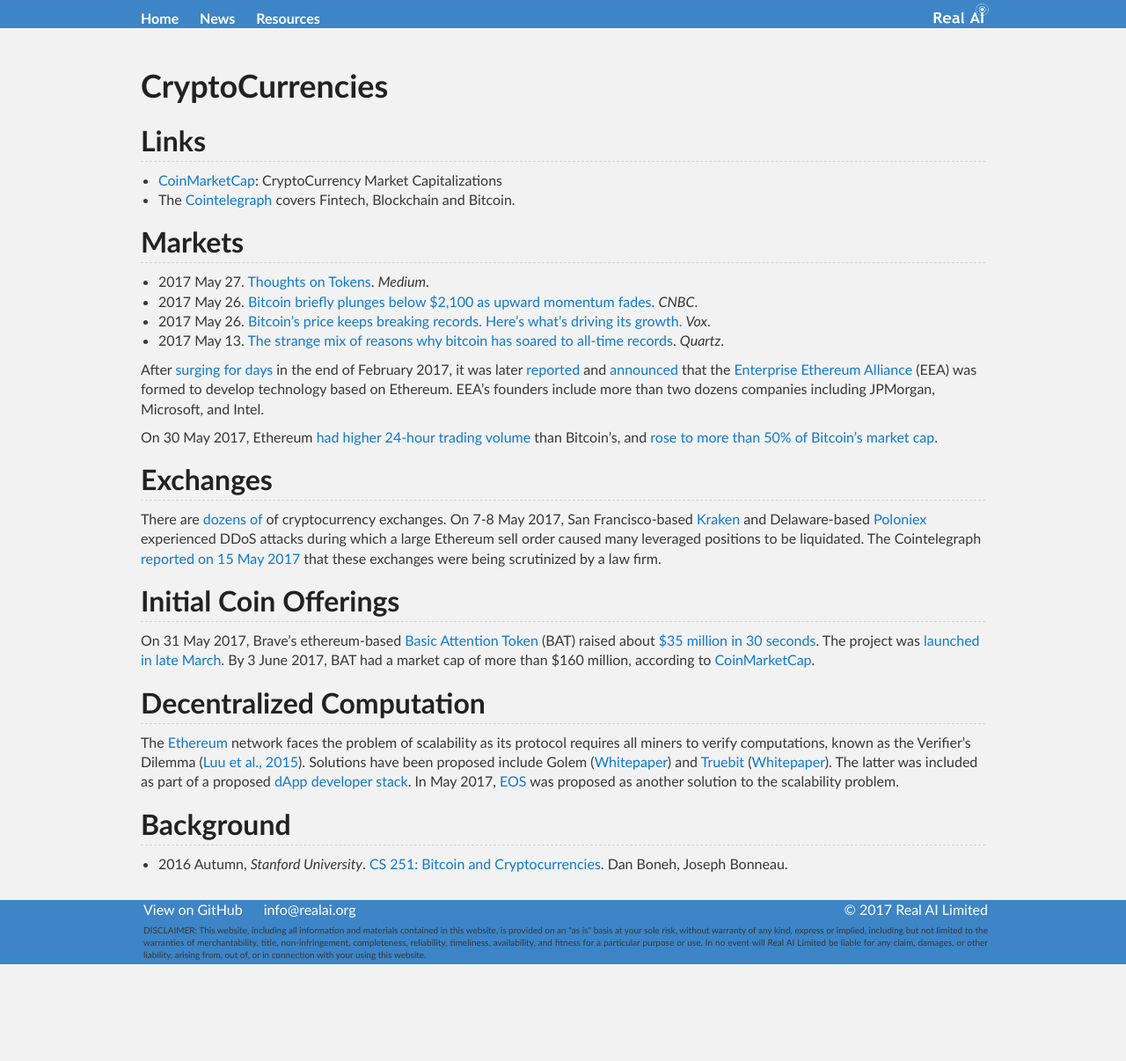
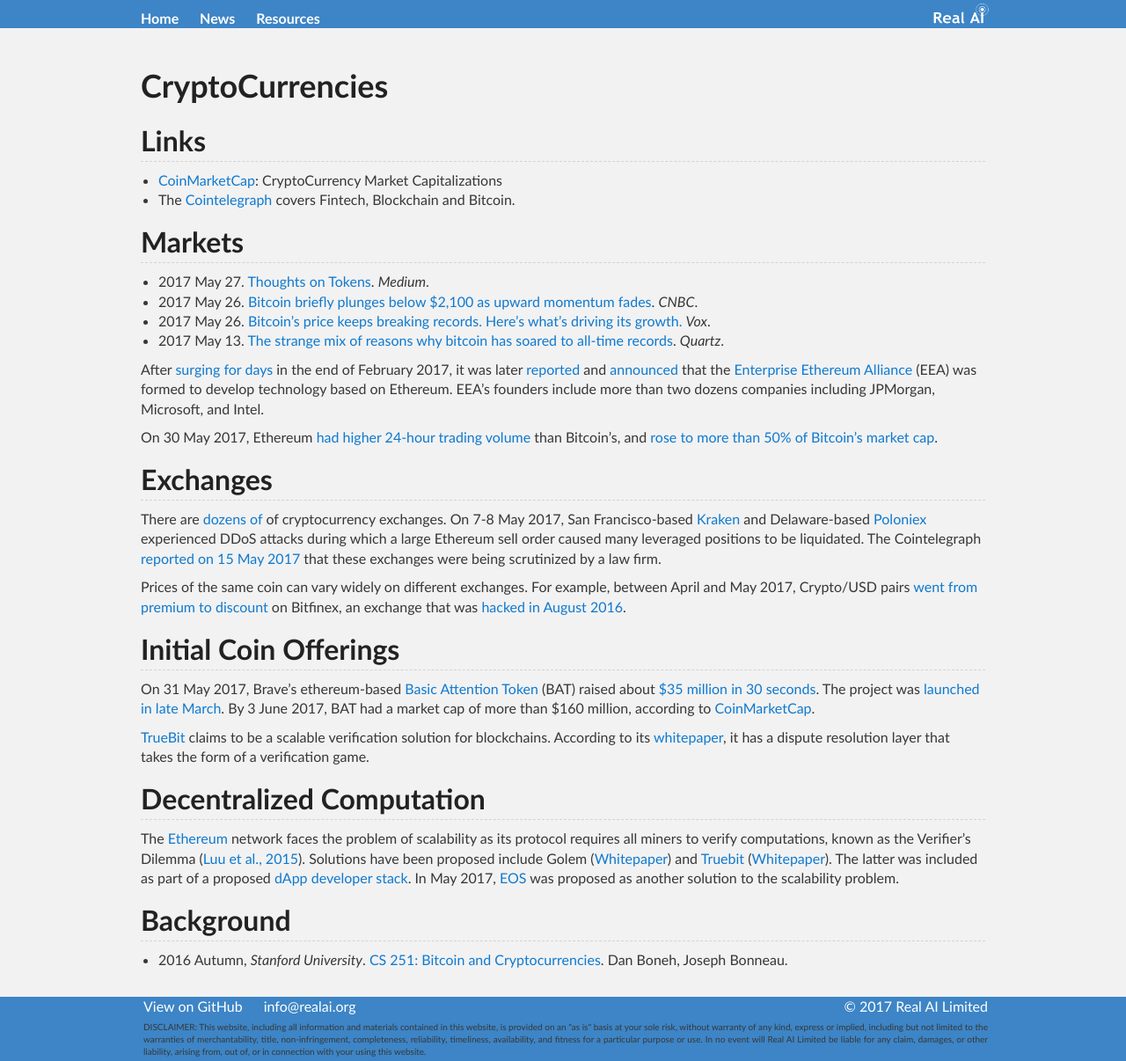
Before and after one commit to Tonywuhk/realai.org, a Jekyll site: the page built from coins.md, in a window 1280 px wide. Shown: the whole page at 88% size. Built offline with Jekyll 4.4.1, drawn with Linux system fonts in a browser that asks for light colours; our own code applies the rules of GitHub Pages for plain Markdown files; comment, search, counter and statistics services are not loaded; the repository's description, which GitHub fills in, is left out; before the commit the page ends 1096 px from its top, so only the background shows below that.

Commit message:
Update coins.md

```diff
--- a/coins.md
+++ b/coins.md
@@ -23,9 +23,13 @@
 
 There are [dozens of](https://www.cryptocoincharts.info/markets/info) of cryptocurrency exchanges. On 7-8 May 2017, San Francisco-based [Kraken](https://www.kraken.com/) and Delaware-based [Poloniex](https://poloniex.com/) experienced DDoS attacks during which a large Ethereum sell order caused many leveraged positions to be liquidated. The Cointelegraph [reported on 15 May 2017](https://cointelegraph.com/news/bitcoin-exchanges-kraken-poloniex-to-be-scrutinized-for-possible-insider-trading-manipulation) that these exchanges were being scrutinized by a law firm.
 
+Prices of the same coin can vary widely on different exchanges. For example, between April and May 2017, Crypto/USD pairs [went from premium to discount](https://medium.com/@Austerity_Sucks/why-bitfinex-went-from-a-premium-in-its-crypto-usd-pairs-to-now-a-significant-discount-e7be193d7cb0) on Bitfinex, an exchange that was [hacked in August 2016](https://en.wikipedia.org/wiki/Bitfinex_hack).
+
 ## Initial Coin Offerings
 
 On 31 May 2017, Brave's ethereum-based [Basic Attention Token](https://basicattentiontoken.org/) (BAT) raised about [$35 million in 30 seconds](http://www.coindesk.com/35-million-30-seconds-token-sale-internet-browser-brave-sells/). The project was [launched in late March](http://www.coindesk.com/web-browser-brave-to-launch-ico-for-ethereum-ad-token/). By 3 June 2017, BAT had a market cap of more than $160 million, according to [CoinMarketCap](https://coinmarketcap.com/assets/basic-attention-token/).
+
+[TrueBit](https://truebit.io/) claims to be a scalable verification solution for blockchains. According to its [whitepaper](https://people.cs.uchicago.edu/~teutsch/papers/truebit.pdf), it has a dispute resolution layer that takes the form of a verification game.
 
 ## Decentralized Computation
 
```
